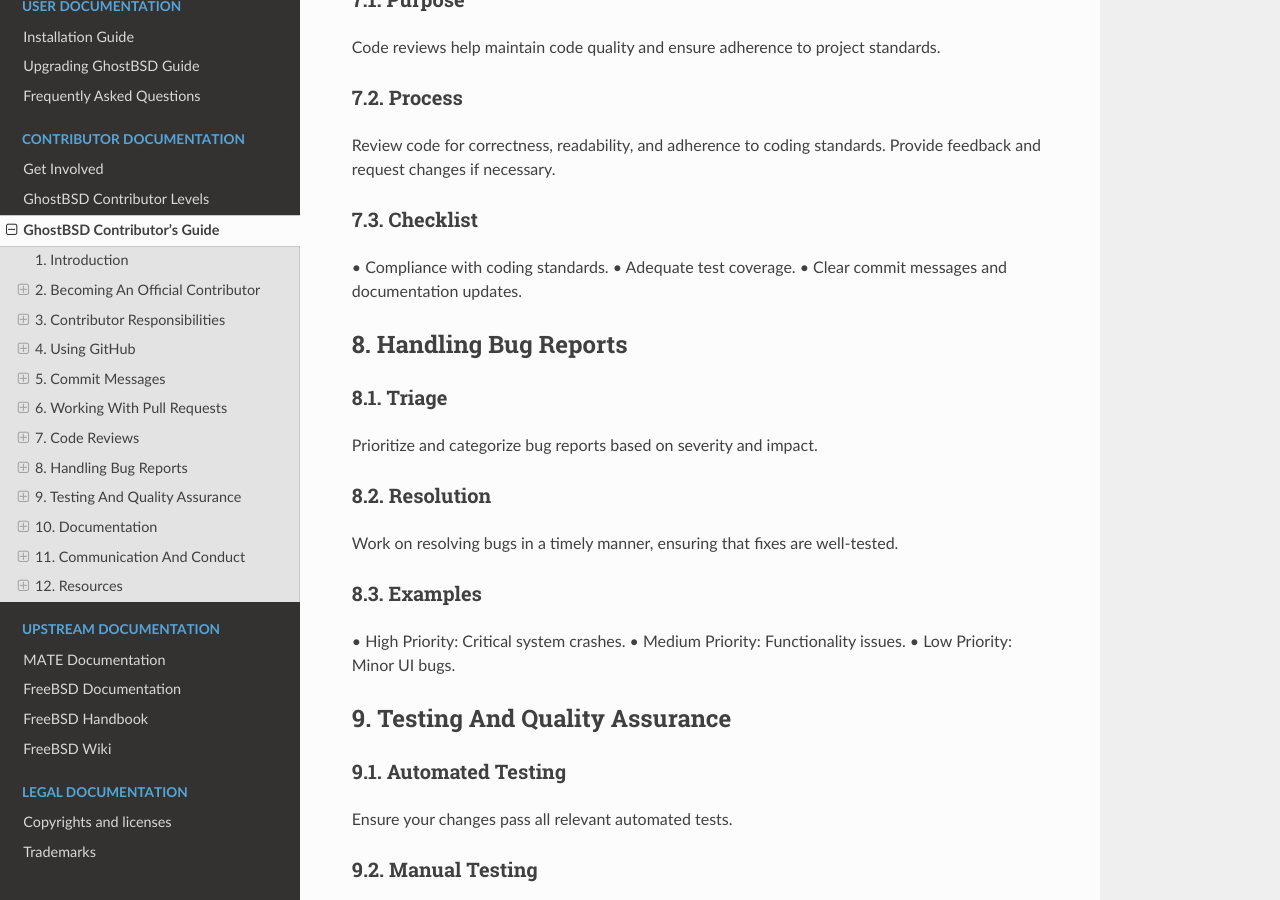
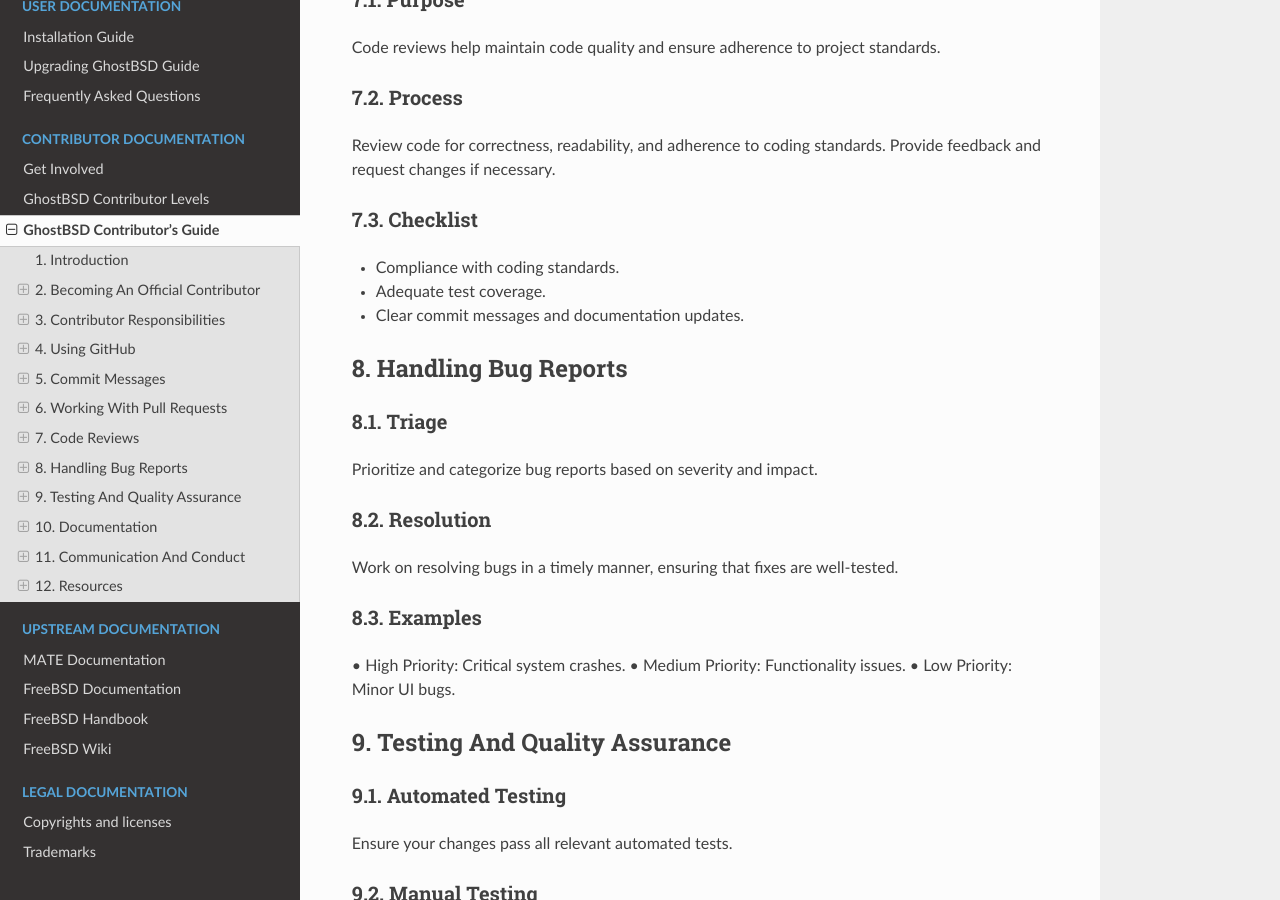
Before and after one commit to ghostbsd/documentation, a Sphinx documentation site: the page built from source/contributor/ghostbsd-contributors-guide.md, in a window 1280 px wide and 900 px high, scrolled down 3121 px. Built offline with Sphinx 7.4.7 and the Read the Docs theme 2.0.0, drawn with Linux system fonts in a browser that asks for light colours.

```diff
--- a/source/contributor/ghostbsd-contributors-guide.md
+++ b/source/contributor/ghostbsd-contributors-guide.md
@@ -79,9 +79,9 @@ Code reviews help maintain code quality and ensure adherence to project standard
 ### 7.2. Process
 Review code for correctness, readability, and adherence to coding standards. Provide feedback and request changes if necessary.
 ### 7.3. Checklist
-• Compliance with coding standards.
-• Adequate test coverage.
-• Clear commit messages and documentation updates.
+* Compliance with coding standards.
+* Adequate test coverage.
+* Clear commit messages and documentation updates.
 
 ## 8. Handling Bug Reports
 ### 8.1. Triage
```
